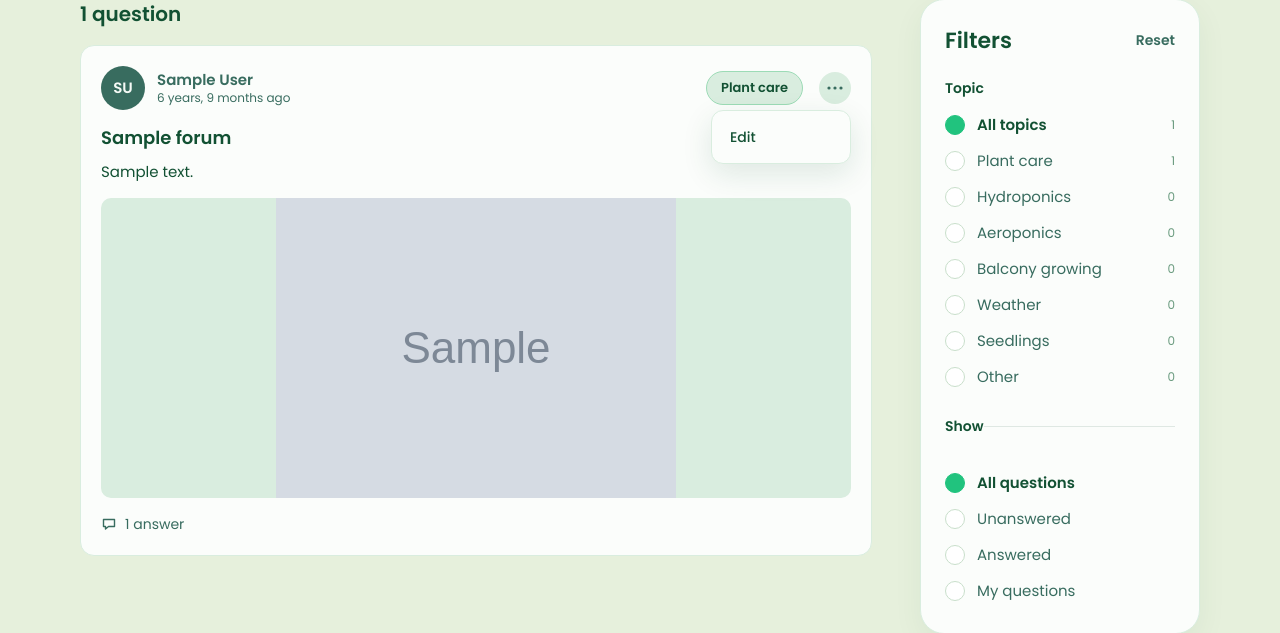
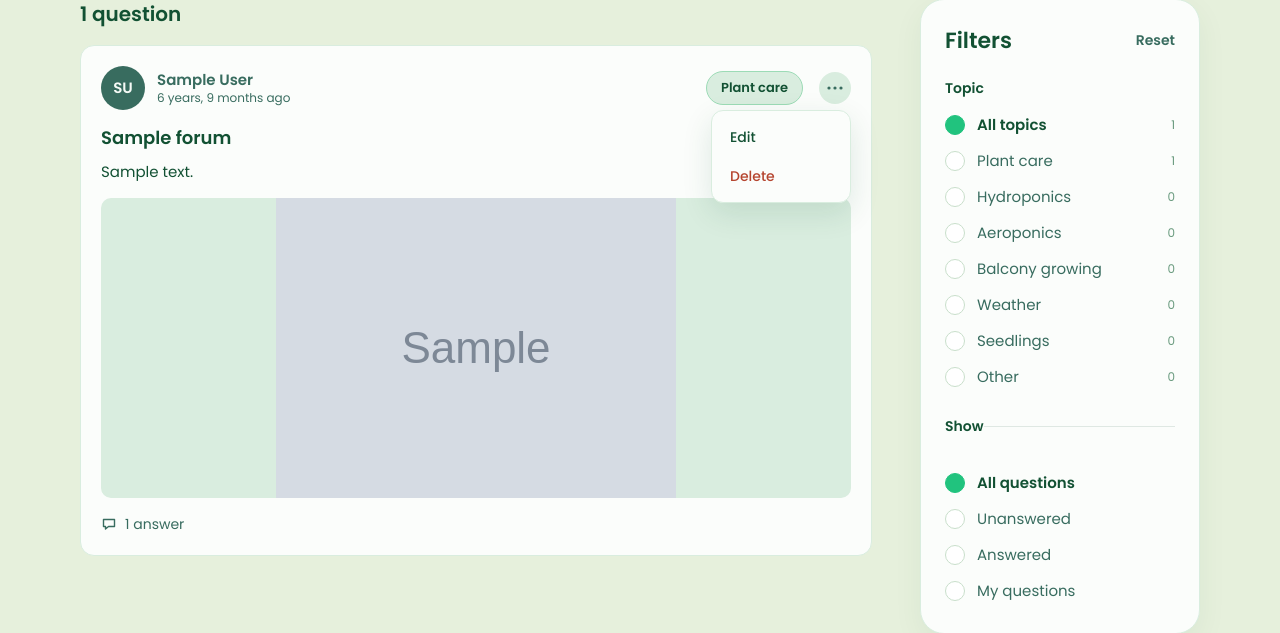
Before and after one commit to paramitasan/urFunFarming, a Django app: page /forum/ in a window 1280 px wide, after a click that opens the changed part. Shown: the part 355-988 px from the top of the page. Run offline with Django 5.2, Linux system fonts and the light colour scheme; a user stored in the database is signed in; tables that the repository leaves empty hold one stand-in row (values such as "Sample post"); grey boxes marked "Sample" are stand-in pictures; some libraries are stand-ins or nearby versions.

Commit message:
feat: add delete view (POST only)

```diff
--- a/forum/urls.py
+++ b/forum/urls.py
@@ -9,4 +9,5 @@ urlpatterns = [
     path("add/", views.forum_create, name="forum_create"),
     path("<int:pk>/", views.forum_detail, name="forum_detail"),
     path("<int:pk>/edit/", views.forum_edit, name="forum_edit"),
+    path("<int:pk>/delete/", views.forum_delete, name="forum_delete"),
 ]
--- a/forum/views.py
+++ b/forum/views.py
@@ -4,6 +4,7 @@ from django.contrib.auth.decorators import login_required
 from django.core.exceptions import PermissionDenied
 from django.urls import reverse
 from django.utils.http import url_has_allowed_host_and_scheme
+from django.views.decorators.http import require_POST
 
 from .models import Forum
 from .forms import ForumForm
@@ -93,3 +94,16 @@ def forum_edit(request, pk):
         "current_image": current_image,
         "has_image": bool(current_image) and not form["remove_image"].value(),
     })
+
+@login_required
+@require_POST
+def forum_delete(request, pk):
+    forum = get_object_or_404(Forum, pk=pk)
+    if forum.author != request.user:
+        raise PermissionDenied
+
+    image = forum.image
+    forum.delete()                 # replies go with it (CASCADE)
+    image.delete(save=False)       # remove the file from media/forum/
+
+    return redirect(_safe_next(request, reverse("forum:forum_list")))
--- a/static/forum/css/forum.css
+++ b/static/forum/css/forum.css
@@ -461,6 +461,10 @@
     background-color: var(--color-band);
 }
 
+.forum-menu-list .forum-menu-delete {
+    color: #B5452F;
+}
+
 /* Tablets and phones: one column, filters before the results */
 
 @media (max-width: 1023px) {
--- a/templates/forum/_post_menu.html
+++ b/templates/forum/_post_menu.html
@@ -7,6 +7,12 @@
     </summary>
     <div class="forum-menu-list">
         <a href="{% url 'forum:forum_edit' forum.pk %}?next={{ request.get_full_path|urlencode }}">Edit</a>
-        {# TODO: Delete (POST form) goes here in the delete slice #}
+        <form method="post" action="{% url 'forum:forum_delete' forum.pk %}">
+            {% csrf_token %}
+            {% if request.resolver_match.url_name == "forum_list" %}
+            <input type="hidden" name="next" value="{{ request.get_full_path }}">
+            {% endif %}
+            <button type="submit" class="forum-menu-delete">Delete</button>
+        </form>
     </div>
 </details>
```
